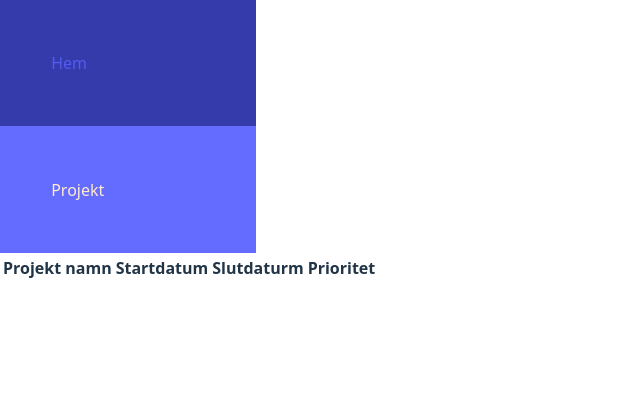
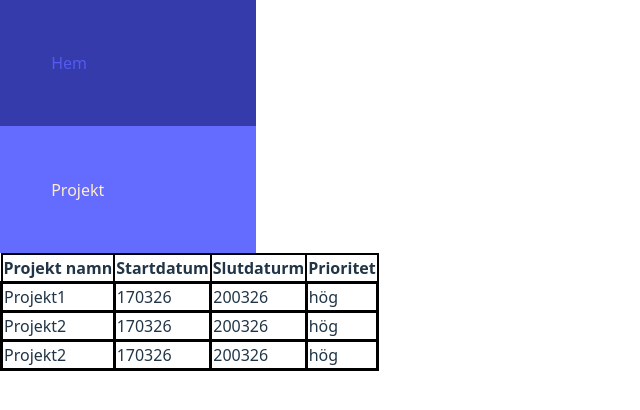
Before and after one commit to a23lisjo/examensarbete_artefakt, a React (Vite) app in the folder React applikation/react_projekthanterare/: page /projekt in a window 1280 px wide. Shown: the top 410 px of the page, without its empty margins (0-640 px from the left). Built offline with nearby package versions, Linux system fonts and the light colour scheme.

Commit message:
Fixade och testade så att ProjektObjekt komponenten fungerar

```diff
--- a/React applikation/react_projekthanterare/src/components/ProjektObjekt.jsx
+++ b/React applikation/react_projekthanterare/src/components/ProjektObjekt.jsx
@@ -1,3 +1,15 @@
-function ProjektObjekt(){
+import "../pages/Projekt/Projekt.css"
+
+function ProjektObjekt({namn, startDatum, slutDatum, prioritet}){
+    return(
+        <tr>
+            <td className= "projektObjekt">{namn}</td>
+            <td className= "projektObjekt">{startDatum}</td>
+            <td className= "projektObjekt">{slutDatum}</td>
+            <td className= "projektObjekt">{prioritet}</td>
+        </tr>
+    )
 
 }
+
+export default ProjektObjekt;
--- a/React applikation/react_projekthanterare/src/pages/Projekt/Projekt.css
+++ b/React applikation/react_projekthanterare/src/pages/Projekt/Projekt.css
@@ -0,0 +1,9 @@
+#projektTabell, th{
+    border: 2px solid black;
+    border-collapse: collapse;
+}
+
+.projektObjekt{
+    border-collapse: collapse;
+    border: 3px solid black
+}
--- a/React applikation/react_projekthanterare/src/pages/Projekt/Projekt.jsx
+++ b/React applikation/react_projekthanterare/src/pages/Projekt/Projekt.jsx
@@ -1,4 +1,6 @@
 import "./Projekt.css"
+import ProjektObjekt from "@/components/ProjektObjekt.jsx";
+
 function Projekt(){
     return(
         <div className="page">
@@ -11,13 +13,27 @@ function Projekt(){
                         <th>Prioritet</th>
                     </tr>
                 </thead>
-
-
-
+                <tbody>
+                    <ProjektObjekt
+                        namn = "Projekt1"
+                        startDatum = "170326"
+                        slutDatum = "200326"
+                        prioritet = "hög"
+                    />
+                     <ProjektObjekt
+                        namn = "Projekt2"
+                        startDatum = "170326"
+                        slutDatum = "200326"
+                        prioritet = "hög"
+                    />
+                     <ProjektObjekt
+                        namn = "Projekt2"
+                        startDatum = "170326"
+                        slutDatum = "200326"
+                        prioritet = "hög"
+                    />
+                </tbody>
             </table>
-
-
-
         </div>
     )
 }
```
